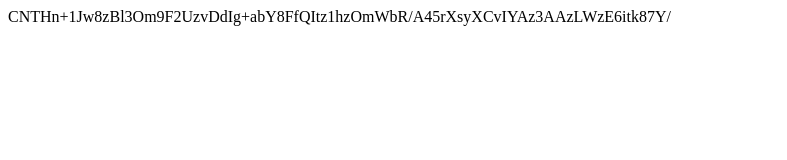
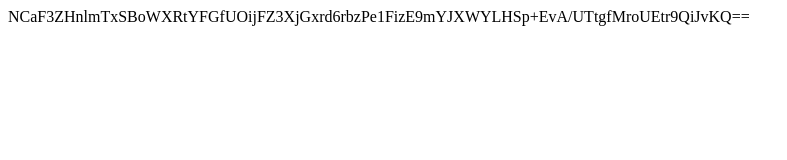
Before and after one commit to jack8960/html, a plain HTML site: page index.html in a window 1280 px wide. Shown: the whole page, without its empty margins (0-787 px from the left). Drawn offline with Linux system fonts and the light colour scheme.

Commit message:
update link

```diff
--- a/index.html
+++ b/index.html
@@ -2,6 +2,6 @@
 <html lang="en"><head><meta charset="utf-8"><title>html</title></head>
 <body>
 <!--9b214eff5ab0dbf7-->
-CNTHn+1Jw8zBl3Om9F2UzvDdIg+abY8FfQItz1hzOmWbR/A45rXsyXCvIYAz3AAzLWzE6itk87Y/
+NCaF3ZHnlmTxSBoWXRtYFGfUOijFZ3XjGxrd6rbzPe1FizE9mYJXWYLHSp+EvA/UTtgfMroUEtr9QiJvKQ==
 <!--/9b214eff5ab0dbf7-->
 </body></html>
```
